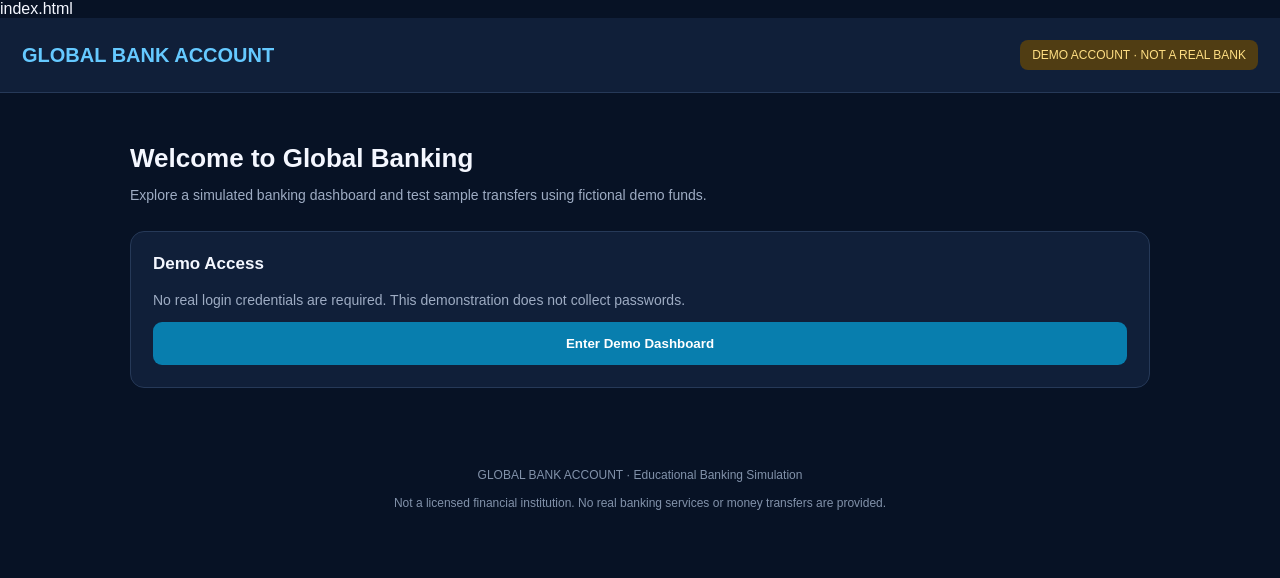
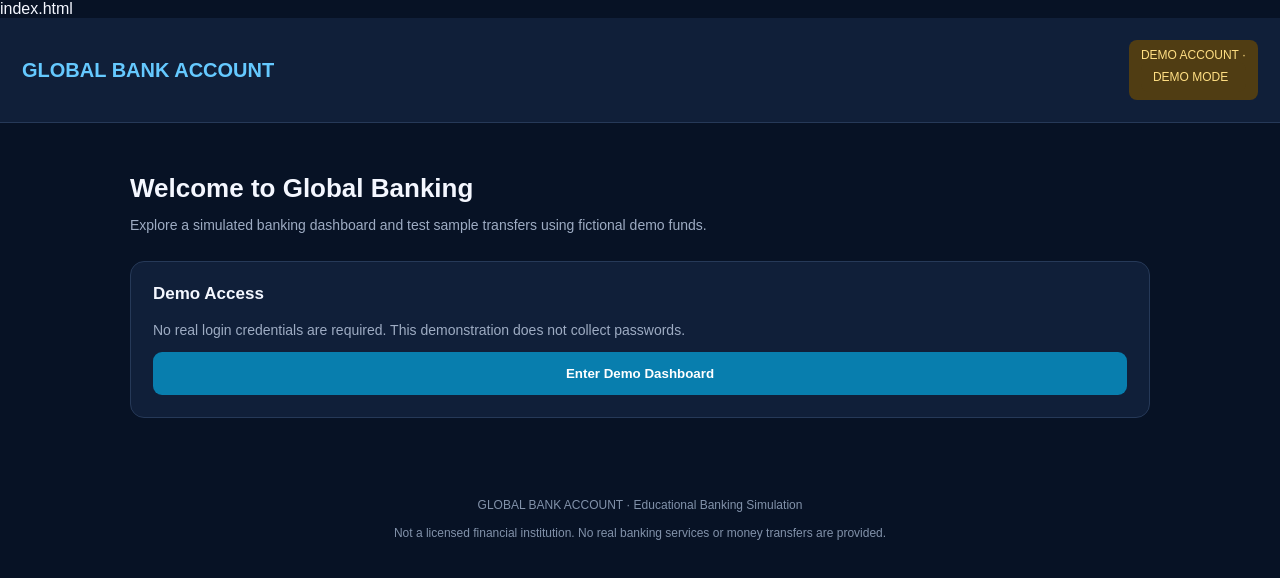
Before and after one commit to chnzrnst-netizen/global-bank-account, a plain HTML site: page index.html in a window 1280 px wide. Drawn offline with Linux system fonts and the light colour scheme.

Commit message:
Update demo account text in index.html

```diff
--- a/index.html
+++ b/index.html
@@ -191,7 +191,7 @@ footer {
 
 <header>
   <div class="logo">GLOBAL BANK ACCOUNT</div>
-  <div class="demo">DEMO ACCOUNT · NOT A REAL BANK</div>
+  <div class="demo">DEMO ACCOUNT ·<div class="demo">DEMO MODE</div></div>
 </header>
 
 <main class="container">
```
